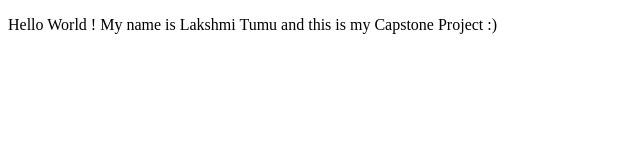
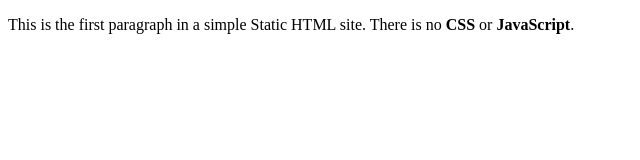
Before and after one commit to prasannatumu/Udacity-Cloud-DevOps-Nanodegree--Capstone-Project, a plain HTML site: page Deploy-containers-pipeline/index.html in a window 1280 px wide. Shown: the whole page, without its empty margins (0-640 px from the left). Drawn offline with Linux system fonts and the light colour scheme.

Commit message:
Update index.html

```diff
--- a/Deploy-containers-pipeline/index.html
+++ b/Deploy-containers-pipeline/index.html
@@ -1,9 +1,9 @@
 <!doctype html>
 <html>
   <head>
-        <title>Udacity Cloud DevOps Engineer Nanodegree Program</title>
+    <title>Static HTML Site</title>
   </head>
   <body>
-        <p>Hello World ! My name is Lakshmi Tumu  and this is my Capstone Project :)</p>
+    <p>This is the first paragraph in a simple Static HTML site. There is no <strong>CSS</strong> or <strong>JavaScript</strong>.</p>
   </body>
 </html>
```
Lines whose indentation alone changed are shown as unchanged.
